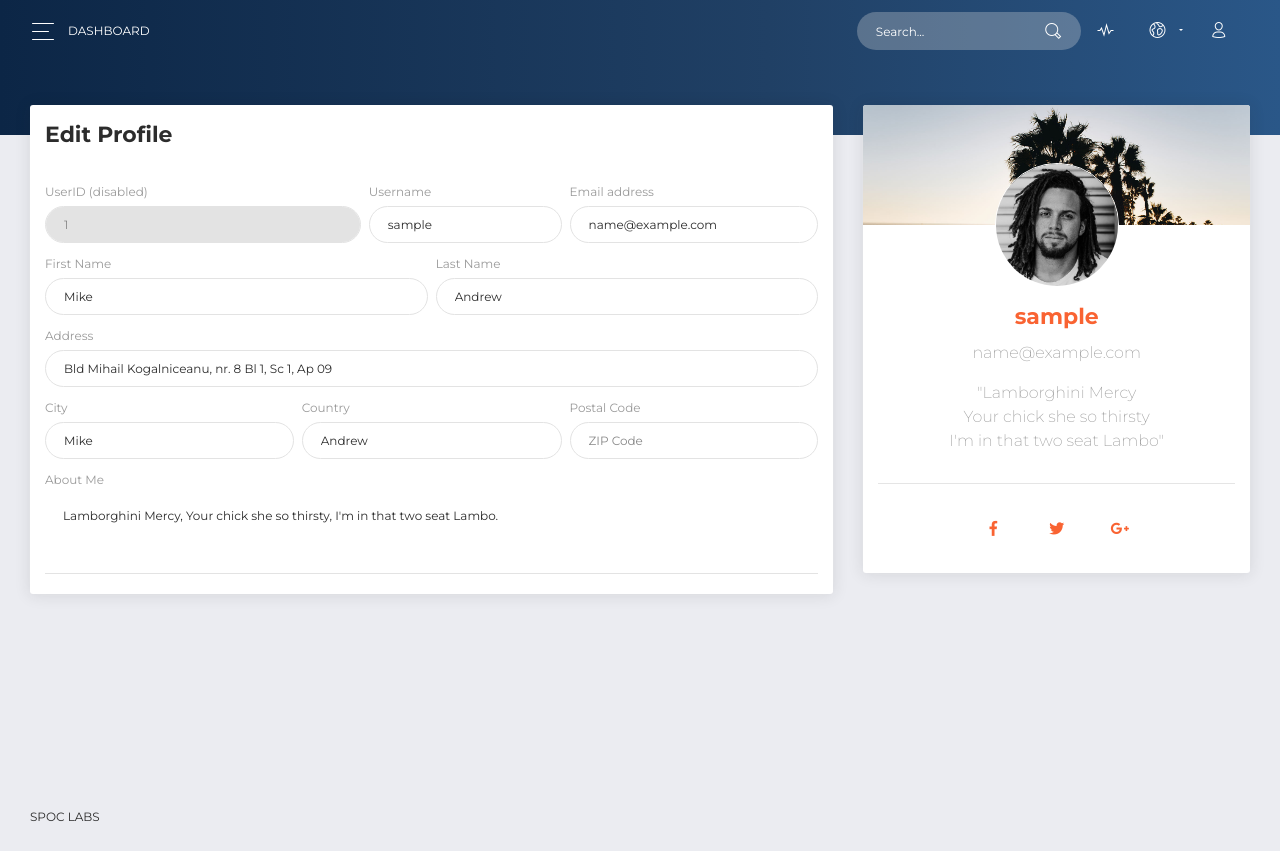
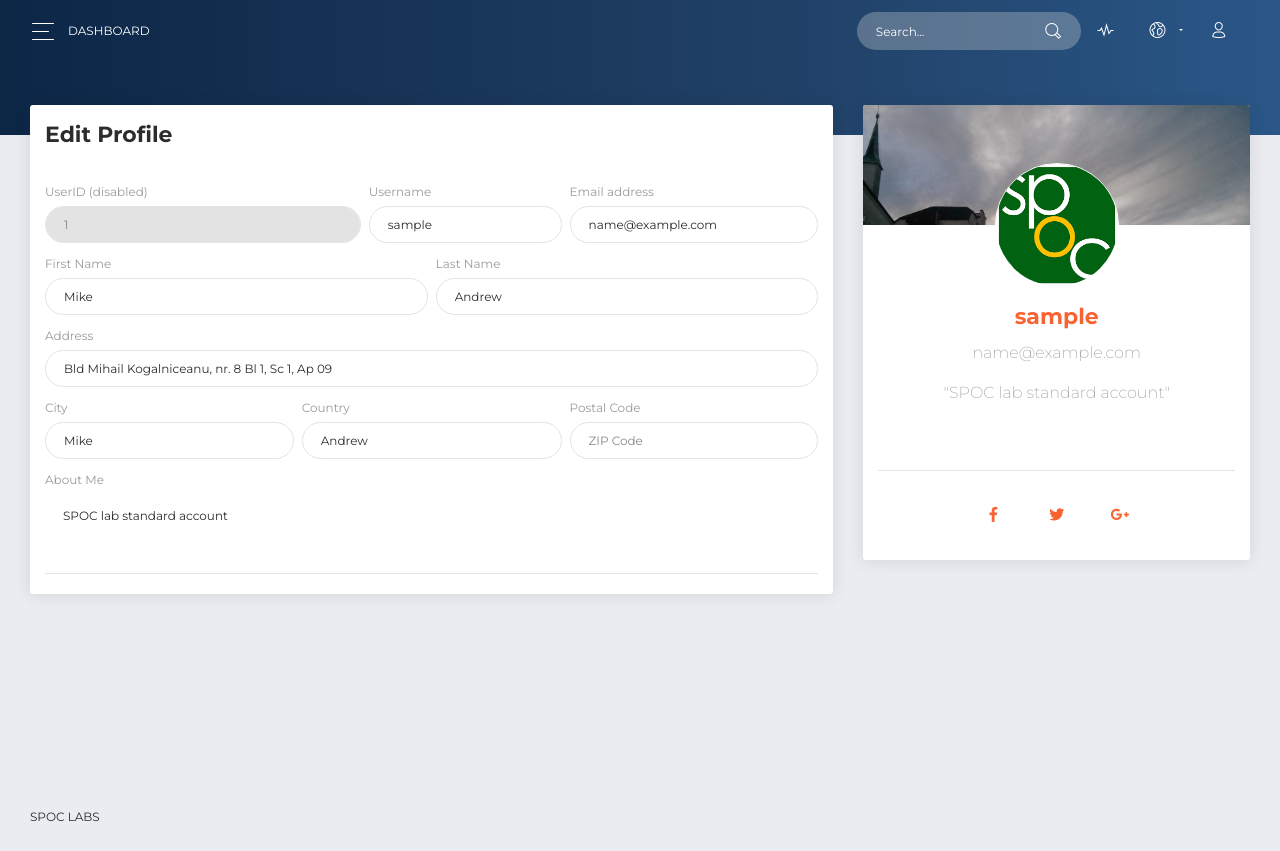
Before and after one commit to Georg-Auer/hetcam-robot, a Flask app: page /user.html in a window 1280 px wide. Run offline with Flask 2, Linux system fonts and the light colour scheme; the visitor is signed in with stand-in values (Sample User, id 1); data comes from the database, SQL or seed files in the repository; some libraries are stand-ins or nearby versions.

Commit message:
changed imgs

```diff
--- a/app/home/templates/user.html
+++ b/app/home/templates/user.html
@@ -84,7 +84,7 @@
                   <div class="col-md-12">
                     <div class="form-group">
                       <label>About Me</label>
-                      <textarea rows="4" cols="80" class="form-control" placeholder="Here can be your description" value="Mike">Lamborghini Mercy, Your chick she so thirsty, I'm in that two seat Lambo.</textarea>
+                      <textarea rows="4" cols="80" class="form-control" placeholder="Here can be your description" value="Mike">SPOC lab standard account</textarea>
                     </div>
                   </div>
                 </div>
@@ -100,7 +100,7 @@
             <div class="card-body">
               <div class="author">
                 <a href="#">
-                  <img class="avatar border-gray" src="/static/assets/img/mike.jpg" alt="...">
+                  <img class="avatar border-gray" src="/static/assets/img/spoc.png" alt="...">
                   <h5 class="title">
                     {{ current_user.username }}
                   </h5>
@@ -110,9 +110,7 @@
                 </p>
               </div>
               <p class="description text-center">
-                "Lamborghini Mercy <br>
-                Your chick she so thirsty <br>
-                I'm in that two seat Lambo"
+                "SPOC lab standard account"
               </p>
             </div>
             <hr>
```
Also changed, not shown: app/base/static/assets/img/bg5.jpg, app/base/static/assets/img/mike.jpg (deleted), app/base/static/assets/img/spoc.png (added).
